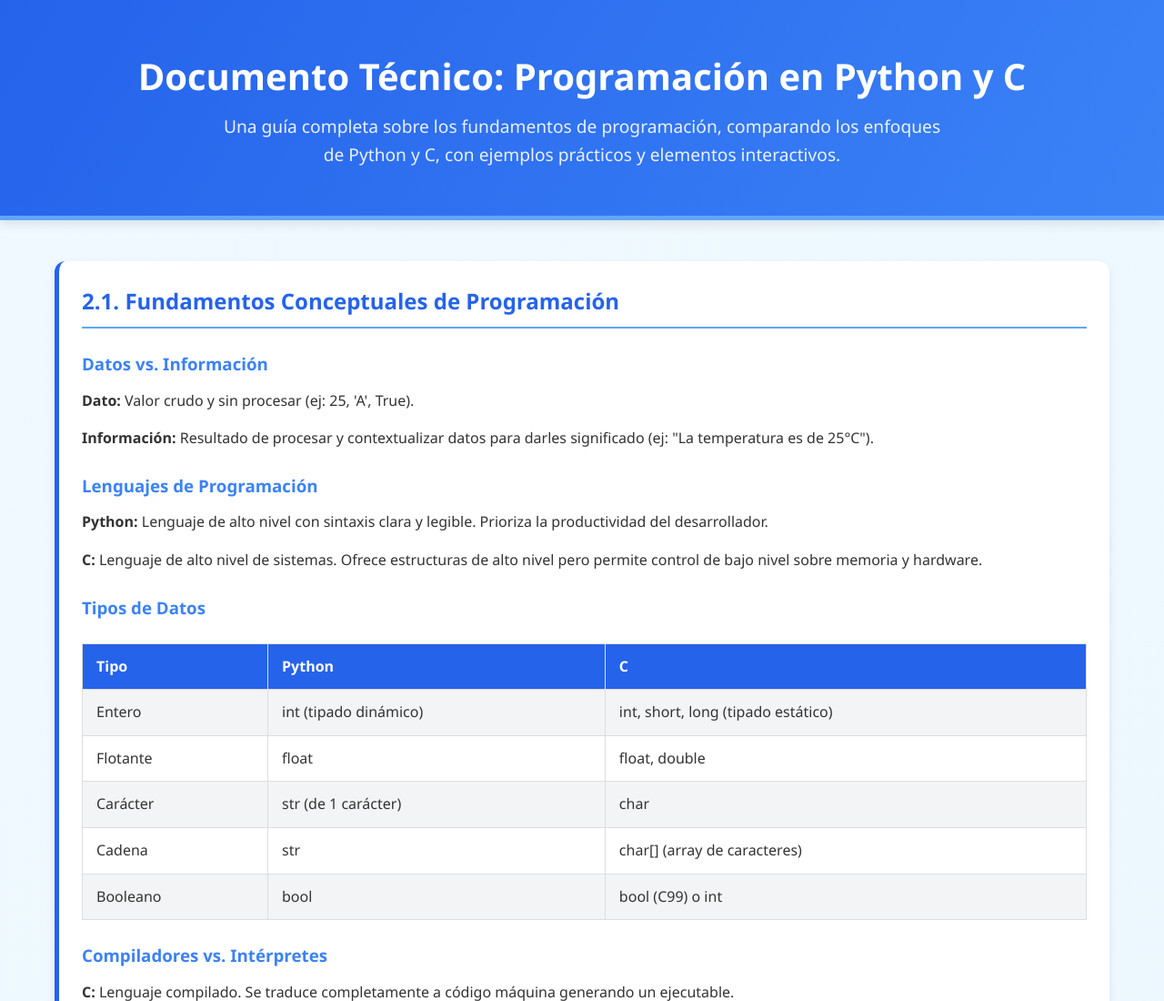
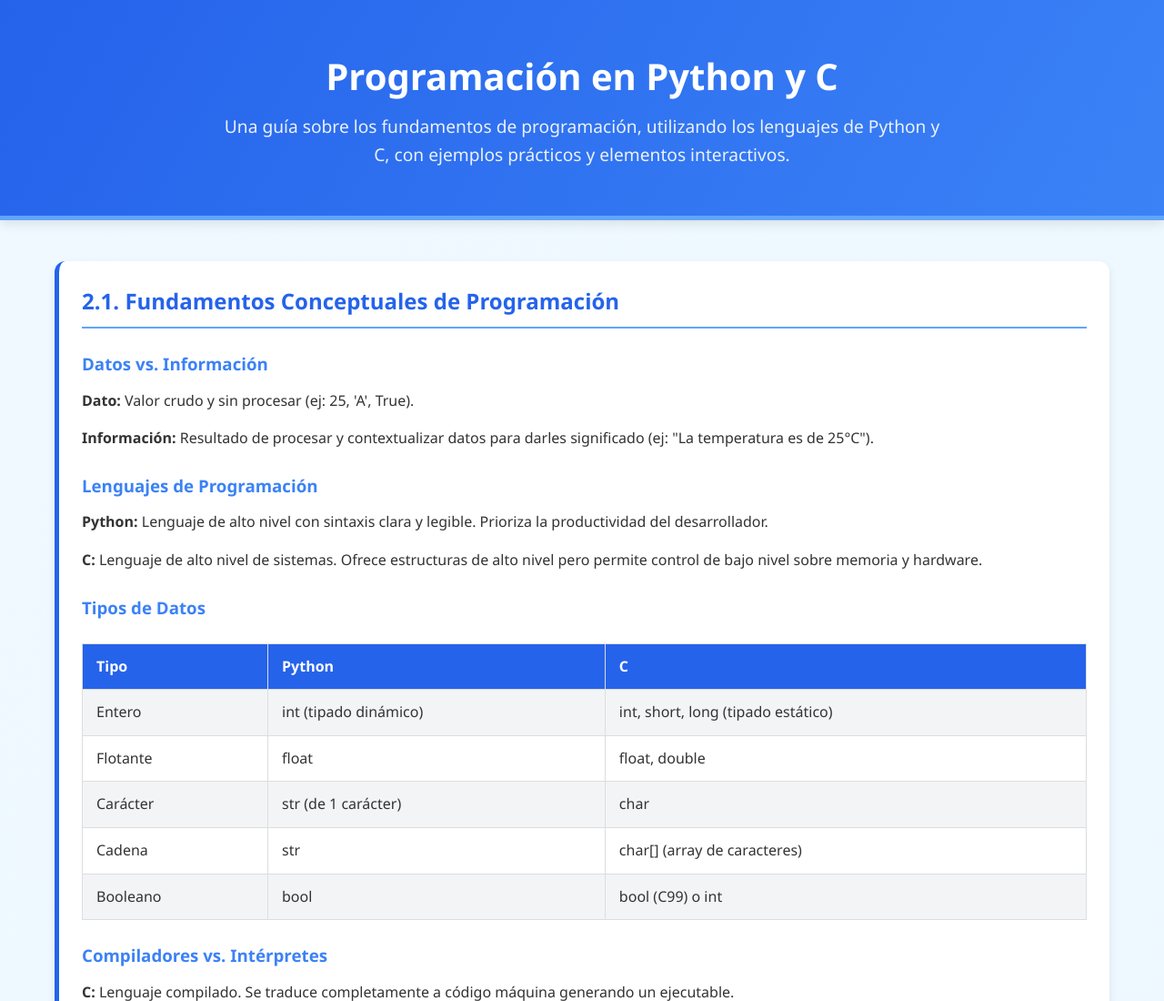
Before and after one commit to CIEAMSYS/Capacitacion, a plain HTML site: page cursos/curso7.html in a window 1280 px wide. Shown: the top 1100 px of the page at 91% size. Drawn offline with Linux system fonts and the light colour scheme.

Commit message:
curso7.html

```diff
--- a/cursos/curso7.html
+++ b/cursos/curso7.html
@@ -3,7 +3,7 @@
 <head>
     <meta charset="UTF-8">
     <meta name="viewport" content="width=device-width, initial-scale=1.0">
-    <title>Documento Técnico: Programación en Python y C</title>
+    <title>Programación en Python y C</title>
     <link rel="stylesheet" href="https://cdnjs.cloudflare.com/ajax/libs/font-awesome/6.4.0/css/all.min.css">
     <style>
         :root {
@@ -333,8 +333,8 @@
 <body>
     <header>
         <div class="container">
-            <h1>Documento Técnico: Programación en Python y C</h1>
-            <p class="subtitle">Una guía completa sobre los fundamentos de programación, comparando los enfoques de Python y C, con ejemplos prácticos y elementos interactivos.</p>
+            <h1>Programación en Python y C</h1>
+            <p class="subtitle">Una guía sobre los fundamentos de programación, utilizando los lenguajes de Python y C, con ejemplos prácticos y elementos interactivos.</p>
         </div>
     </header>
 
```
